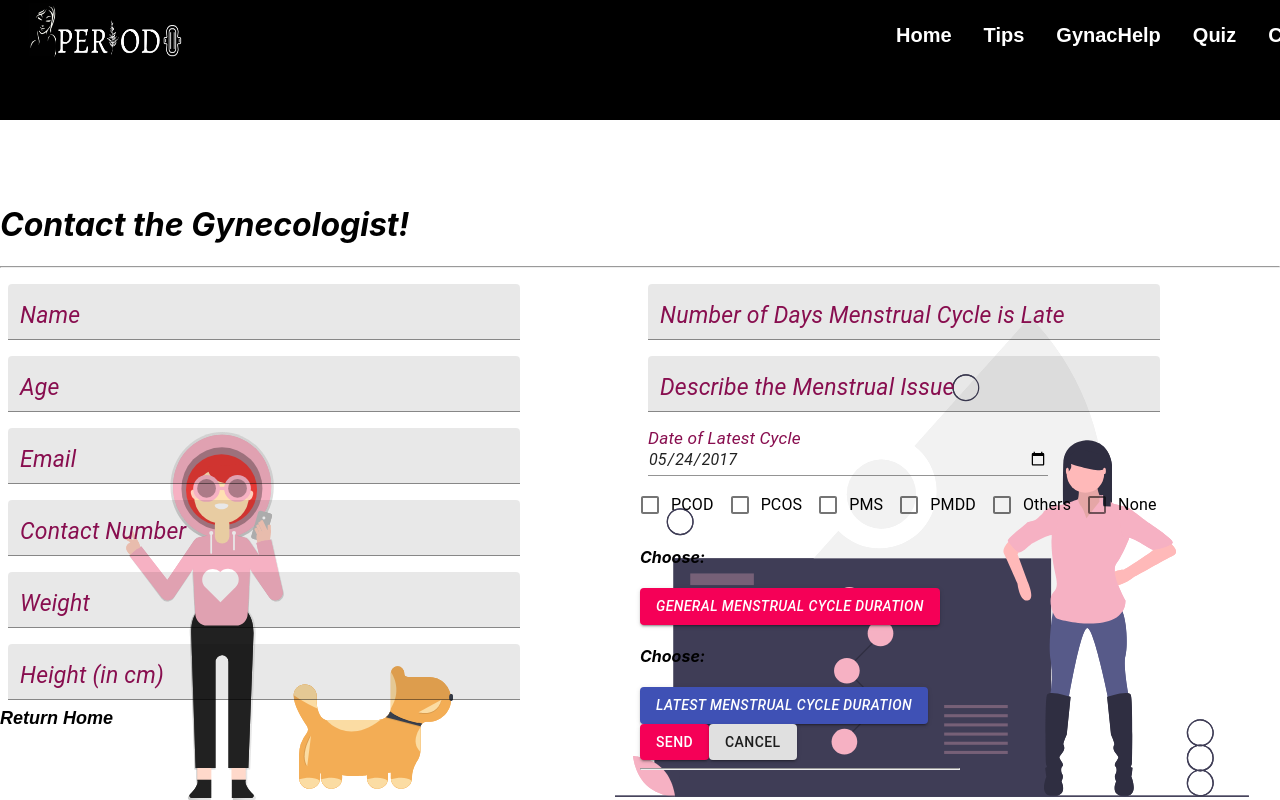
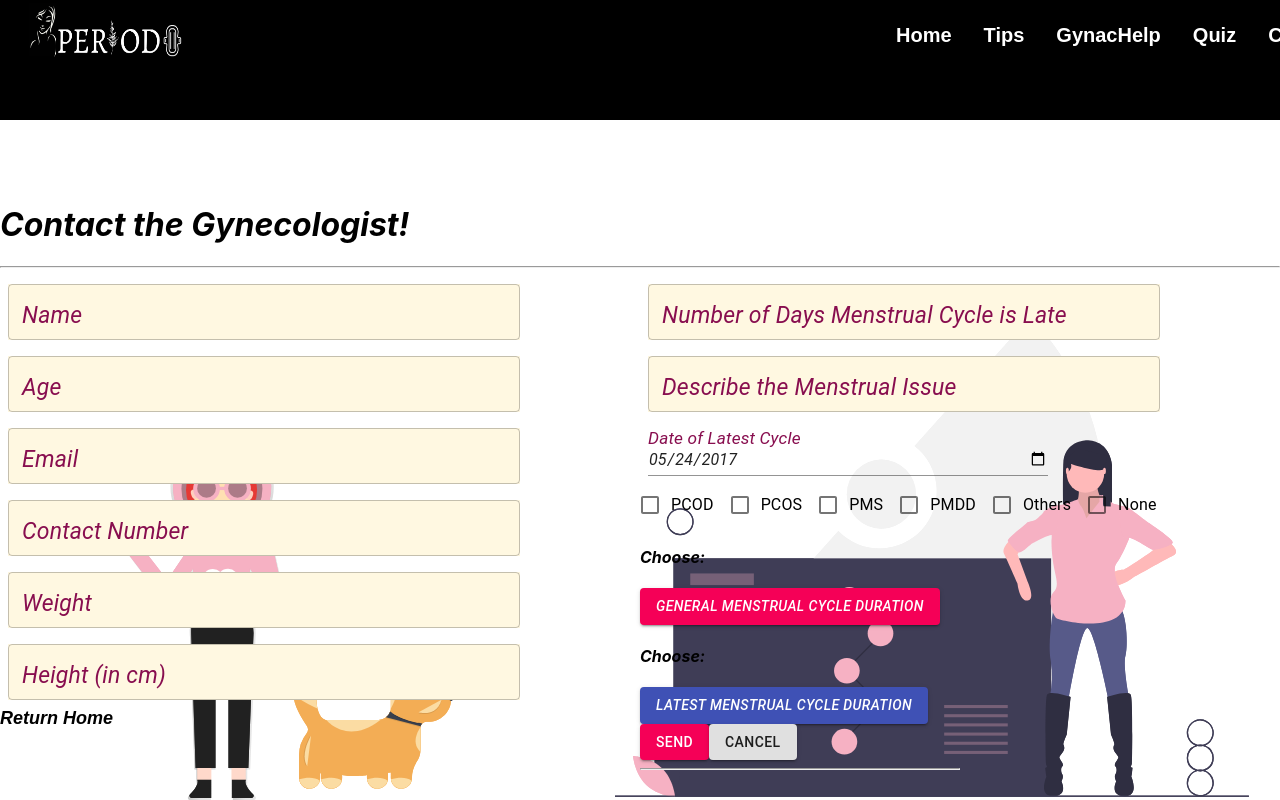
Before and after one commit to Feminine-Divine/periodo, a Next.js app in the folder periodo/: page /Gynac in a window 1280 px wide. Shown: the top 800 px of the page. Built offline with nearby package versions, Linux system fonts and the light colour scheme.

Commit message:
fixes #issue76

```diff
--- a/periodo/components/Gynae/Gynac.js
+++ b/periodo/components/Gynae/Gynac.js
@@ -48,14 +48,17 @@ const initialFValues ={
         <Grid container>
             <Grid item xs ={6}>
            <em><TextField
+           style={{
+                backgroundColor: "#fff8e1"
+        }}
+        InputLabelProps={{
+          style:{
+            fontSize:23,
+            color:"#880e4f",
+          }
+        }}
 
-            InputLabelProps={{
-              style:{
-                fontSize:23,
-                color:"#880e4f",
-              }
-            }}
-                variant="filled"
+                variant="outlined"
                 label="Name"
                 name="fullName"
                 color="secondary"
@@ -65,14 +68,18 @@ const initialFValues ={
                 </em>
 
                <em> <TextField
+               style={{
+                backgroundColor: "#fff8e1"
+            }}
 
                 InputLabelProps={{
+
                   style:{
                     fontSize:23,
-                    color:"#880e4f "
+                    color:"#880e4f"
                   }
                 }}
-                  variant="filled"
+                  variant="outlined"
                   label="Age"
                   name="age"
                   value={values.age}
@@ -80,13 +87,16 @@ const initialFValues ={
                   />
                   </em>
                    <em> <TextField
+                   style={{
+                    backgroundColor: "#fff8e1"
+                }}
                   InputLabelProps={{
                     style:{
                       fontSize:23,
                       color:"#880e4f "
                     }
                   }}
-                  variant="filled"
+                  variant="outlined"
                   label="Email"
                   name="email"
                   value={values.email}
@@ -94,21 +104,26 @@ const initialFValues ={
                   />
                   </em>
                  <em><TextField
+                 style={{
+                  backgroundColor: "#fff8e1"
+              }}
                 InputLabelProps={{
                   style:{
                     fontSize:23,
                     color:"#880e4f "
                   }
                 }}
-                  variant="filled"
+                  variant="outlined"
                   label="Contact Number"
                   name="mobile"
                   value={values.mobile}
                   onChange={handleInputChange}
                   />
                   </em>
-
                  <em> <TextField
+                 style={{
+                  backgroundColor: "#fff8e1"
+              }}
 
                   InputLabelProps={{
                     style:{
@@ -116,7 +131,7 @@ const initialFValues ={
                       color:"#880e4f"
                     }
                   }}
-                  variant="filled"
+                  variant="outlined"
                   label="Weight"
                   name="weight"
                   value={values.weight}
@@ -125,6 +140,9 @@ const initialFValues ={
                   </em>
 
                  <em><TextField
+                 style={{
+                  backgroundColor: "#fff8e1"
+              }}
 
                 InputLabelProps={{
                   style:{
@@ -132,7 +150,7 @@ const initialFValues ={
                     color:"#880e4f"
                   }
                 }}
-                  variant="filled"
+                  variant="outlined"
                   label="Height (in cm)"
                   name="height"
                   value={values.height}
@@ -150,6 +168,9 @@ const initialFValues ={
                   </Grid>
                   <Grid item xs={6}>
                   <em><TextField
+                  style={{
+                    backgroundColor: "#fff8e1"
+                }}
 
                 InputLabelProps={{
                  style:{
@@ -157,7 +178,7 @@ const initialFValues ={
                    color:"#880e4f"
                  }
                }}
-                 variant="filled"
+                 variant="outlined"
                  label="Number of Days Menstrual Cycle is Late"
                  name="lateCycle"
                  value={values.lateCycle}
@@ -166,6 +187,9 @@ const initialFValues ={
                  </em>
 
                   <em> <TextField
+                  style={{
+                    backgroundColor: "#fff8e1 "
+                }}
 
       InputLabelProps={{
         style:{
@@ -173,7 +197,7 @@ const initialFValues ={
           color:"#880e4f"
         }
       }}
-                variant="filled"
+                variant="outlined"
                 label="Describe the Menstrual Issue"
                 name="issues"
                 value={values.issues}
@@ -182,6 +206,9 @@ const initialFValues ={
                 </em>
                 <form noValidate>
  <em> <TextField
+ style={{
+  backgroundColor: "white"
+}}
   InputLabelProps={{
     style:{
     fontSize:23,
```
